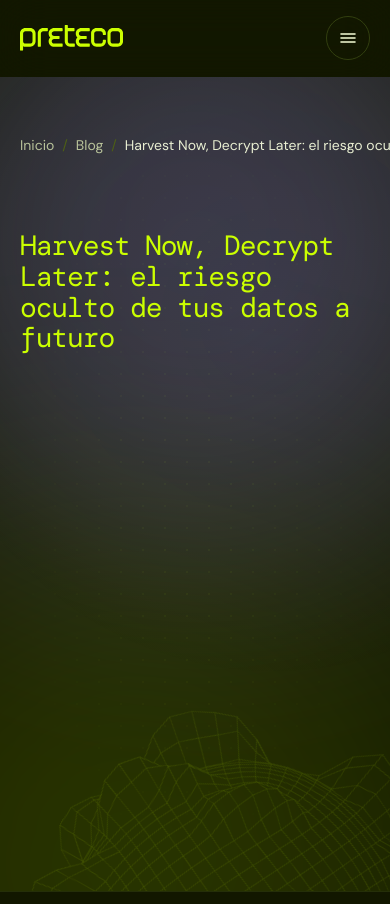
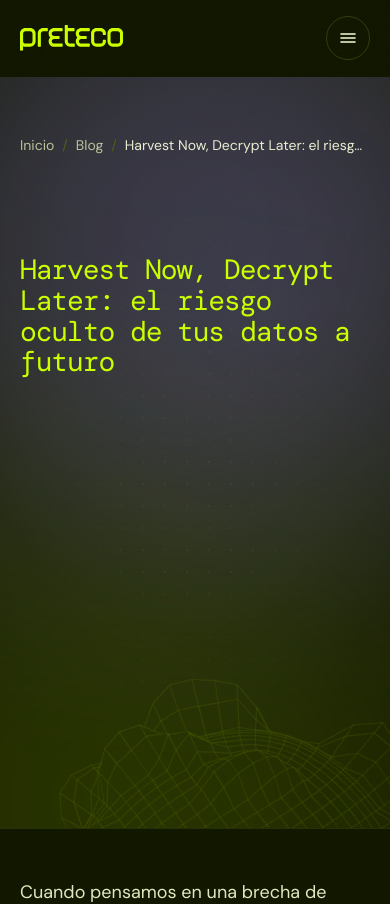
Before and after one commit to gastonberardo28-ux/Preteco-web, a Next.js app: page /blog/article/10 in a window 390 px wide. Shown: the top 904 px of the page. Built offline with nearby package versions, Linux system fonts and the light colour scheme; a web font is replaced by a local one.

Commit message:
Fix: la miga de pan larga ensanchaba el encabezado del artículo en mobile
Co-Authored-By: Claude Opus 5.5 <noreply@anthropic.com>
Claude-Session: https://claude.ai/code/session_01HdhTafm89qndnJsvHyxag5

```diff
--- a/src/app/blog/article/[id]/page.tsx
+++ b/src/app/blog/article/[id]/page.tsx
@@ -54,7 +54,7 @@ export default async function ArticlePage({ params }: Props) {
         <header className="relative isolate overflow-hidden border-b border-line/60">
           <HeroBackground />
           <div className="container-page grid gap-10 py-12 md:gap-12 md:py-24 lg:grid-cols-[1.15fr_1fr] lg:items-center">
-            <div className="flex flex-col gap-5 md:gap-6">
+            <div className="flex min-w-0 flex-col gap-5 md:gap-6">
               <Breadcrumbs items={[{ label: "Inicio", href: "/" }, { label: "Blog", href: "/blogs" }, { label: post.title }]} />
               {/* Etiqueta + fecha · lectura en una sola línea */}
               <p data-reveal="fade" className="flex flex-wrap items-center gap-x-3 gap-y-2 font-mono text-xs tracking-[0.06em] text-muted uppercase">
--- a/src/components/PageHero.tsx
+++ b/src/components/PageHero.tsx
@@ -49,7 +49,7 @@ export function PageHero({
           hasSide ? "lg:grid-cols-[1.15fr_1fr]" : ""
         }`}
       >
-        <div className="flex flex-col gap-6 md:gap-7">
+        <div className="flex min-w-0 flex-col gap-6 md:gap-7">
           {breadcrumbs && (
             <div data-reveal="fade">
               <Breadcrumbs items={[{ label: "Inicio", href: "/" }, ...breadcrumbs]} />
--- a/src/components/ui.tsx
+++ b/src/components/ui.tsx
@@ -227,7 +227,7 @@ export function Breadcrumbs({ items }: { items: { label: string; href?: string }
     })),
   };
   return (
-    <nav aria-label="Ubicación" className="text-sm">
+    <nav aria-label="Ubicación" className="w-full min-w-0 max-w-full text-sm">
       <ol className="flex min-w-0 items-center gap-x-2 text-muted">
         {items.map((it, i) => (
           <li key={it.label} className={`flex items-center gap-2 ${it.href ? "shrink-0" : "min-w-0"}`}>
```
